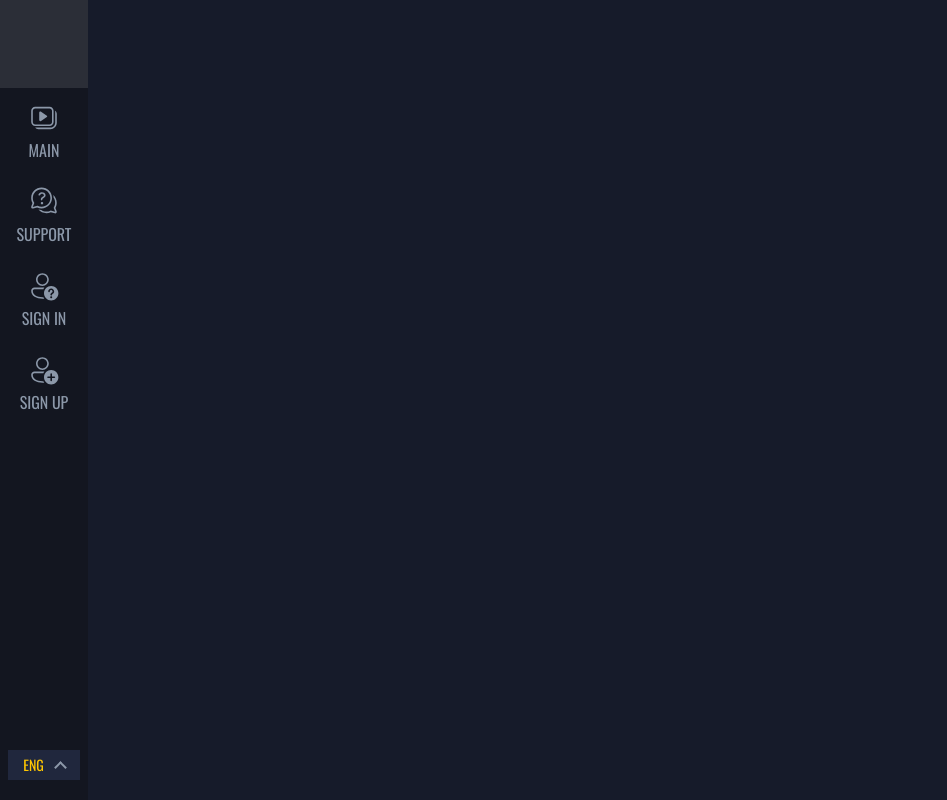
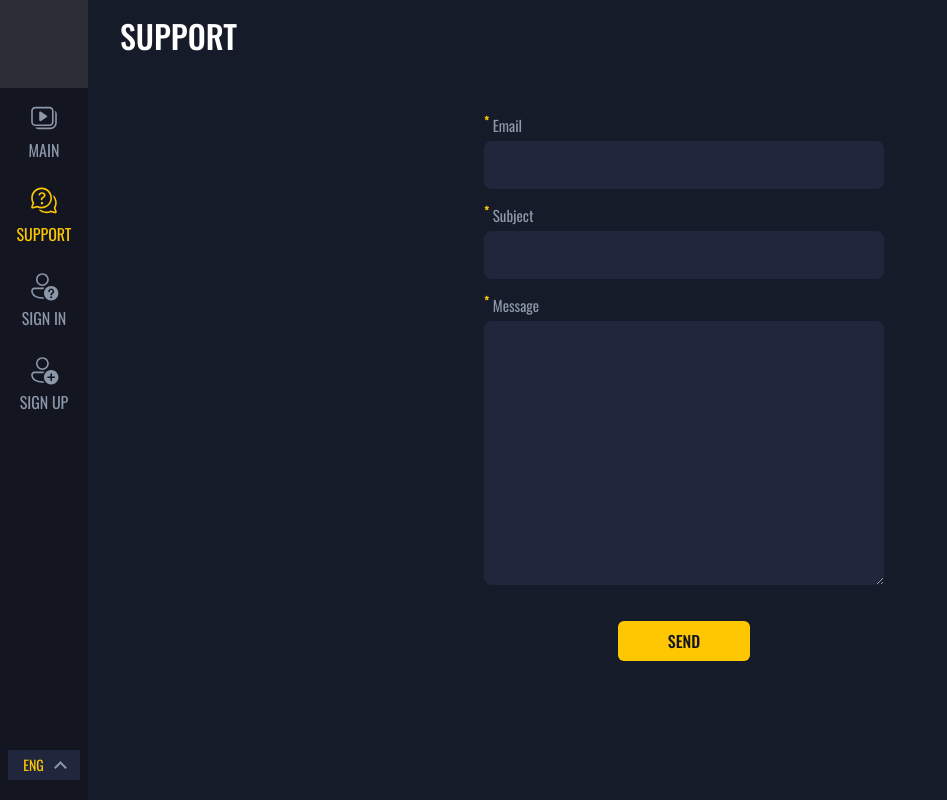
Before and after one commit to Janosense/pusher-coin-fe, a Vue app: page /support in a window 1280 px wide. Shown: the whole page, without its empty margins (0-947 px from the left). Built offline with nearby package versions, Linux system fonts and the light colour scheme.

Commit message:
[routine] Added Support

```diff
--- a/src/components/Navigation.vue
+++ b/src/components/Navigation.vue
@@ -45,10 +45,10 @@ const authentication = useAuthenticationStore();
         </a>
       </li>
       <li class="navigation__item">
-        <a href="#" class="navigation__link">
+        <RouterLink :to="{name: 'support'}" class="navigation__link">
           <IconSupport class="navigation__icon"/>
           <span class="navigation__title">Support</span>
-        </a>
+        </RouterLink>
       </li>
       <li v-if="!authentication.isUserLoggedIn" class="navigation__item">
         <RouterLink :to="{name: 'sign-in'}" class="navigation__link">
--- a/src/components/Overlay.vue
+++ b/src/components/Overlay.vue
@@ -63,6 +63,7 @@ const props = defineProps({
 
   @media (min-width: 1024px) {
     max-width: 480px;
+    max-height: 98%;
   }
 }
 
--- a/src/router/index.js
+++ b/src/router/index.js
@@ -5,6 +5,7 @@ import SignUpView from "@/views/SignUpView.vue";
 import SignInView from "@/views/SignInView.vue";
 import AccountView from "@/views/AccountView.vue";
 import HistoryView from "@/views/HistoryView.vue";
+import SupportView from '@/views/SupportView.vue';
 
 const router = createRouter({
     history: createWebHistory(import.meta.env.BASE_URL),
@@ -35,6 +36,11 @@ const router = createRouter({
             component: HistoryView
         },
         {
+            path: '/support',
+            name: 'support',
+            component: SupportView
+        },
+        {
             path: '/room/:id',
             name: 'room',
             component: RoomView
--- /dev/null
+++ b/src/views/SupportView.vue
@@ -0,0 +1,44 @@
+<script setup>
+
+import Queue from '@/components/Queue.vue';
+import {useAuthenticationStore} from '@/stores/authentication.js'
+
+const authentication = useAuthenticationStore();
+</script>
+
+<template>
+  <div class="view-holder">
+    <div class="view-holder__content">
+      <div class="content">
+        <div class="wrapper content__wrapper">
+          <div class="content__header">
+            <h1 class="content__heading">Support</h1>
+          </div>
+          <div class="content__form-holder">
+            <form action="" class="form">
+              <div class="form__item">
+                <label for="email" class="form__textfield-label"><sup>*</sup> Email</label>
+                <input type="email" id="email" name="email" class="form__textfield"  required>
+              </div>
+              <div class="form__item">
+                <label for="subject" class="form__textfield-label"><sup>*</sup> Subject</label>
+                <input type="text" id="subject" name="password" class="form__textfield" required>
+              </div>
+              <div class="form__item">
+                <label for="message" class="form__textfield-label"><sup>*</sup> Message</label>
+                <textarea id="message" cols="30" rows="10" class="form__textfield" required></textarea>
+              </div>
+              <div class="form__actions">
+                <button class="button button--yellow form__submit" >Send</button>
+              </div>
+            </form>
+          </div>
+        </div>
+      </div>
+    </div>
+    <Queue v-if="authentication.isUserLoggedIn"/>
+  </div></template>
+
+<style scoped>
+
+</style>
```
